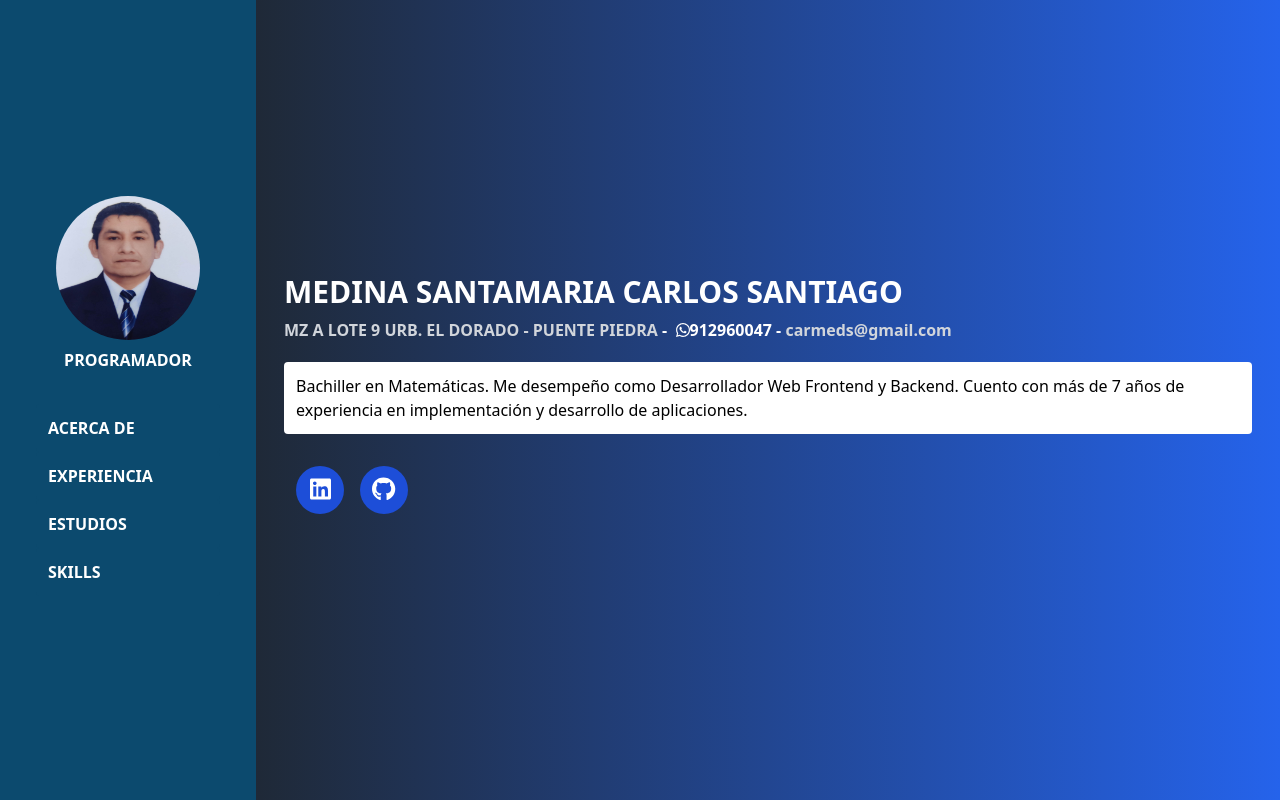
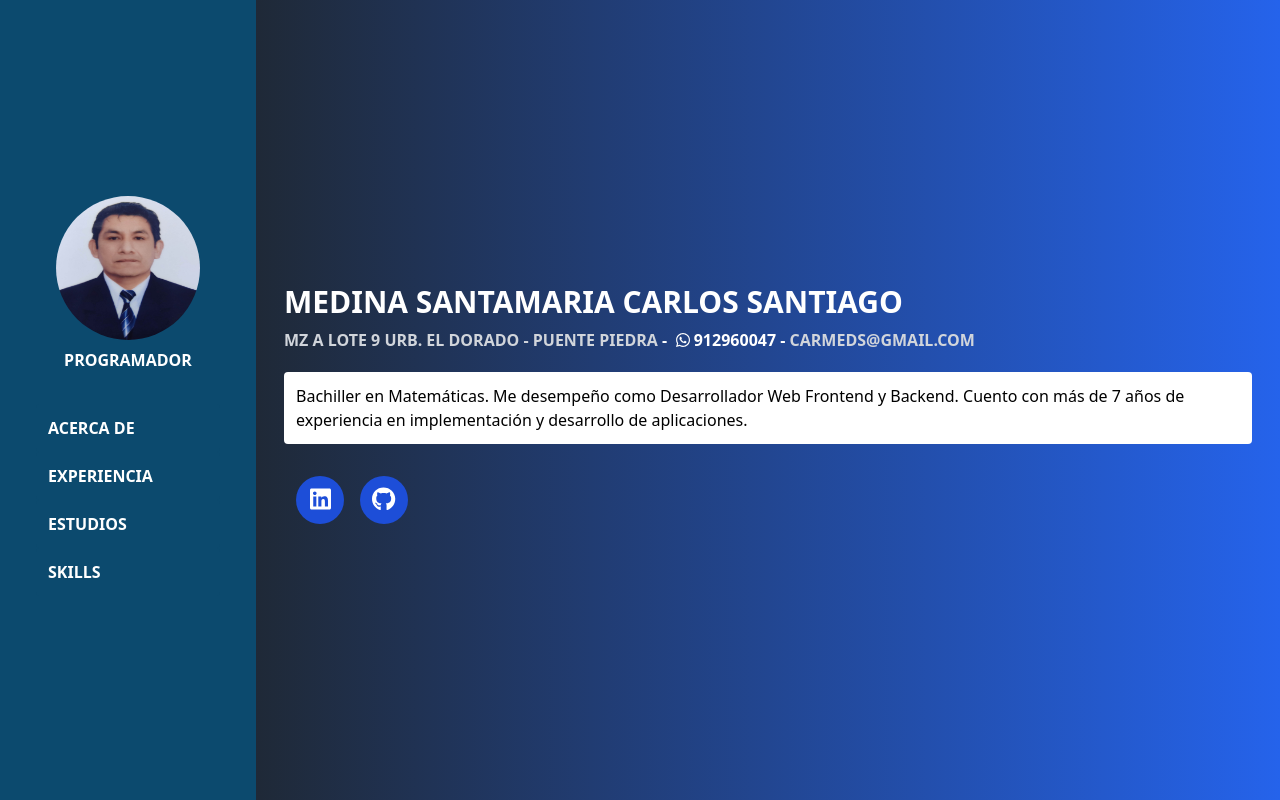
Before and after one commit to carmeds/carmeds, a Vue app: page / in a window 1280 px wide. Built offline with nearby package versions, Linux system fonts and the light colour scheme.

Commit message:
Correccion principal

```diff
--- a/src/views/PrincipalView.vue
+++ b/src/views/PrincipalView.vue
@@ -23,10 +23,10 @@ const misocial1=reactive({
       <img class=" bg-purple-200 rounded-full w-36 h-36 bg-contain" src="/public/img/foto2022.jpg" alt="carga de imagen">
     </div>
 
-    <h1 class="text-white font-bold uppercase text-3xl">Medina Santamaria Carlos Santiago</h1>
+    <h1 class="text-white font-bold uppercase text-3xl mt-5">Medina Santamaria Carlos Santiago</h1>
     <h2 class="text-white font-bold uppercase mt-2"> <span class="text-gray-300"> Mz A lote 9 Urb. El Dorado - Puente piedra </span>
-      - <span> &nbsp;<font-awesome-icon :icon="['fab', 'whatsapp']" /> </span>912960047
-      - <span class="text-gray-300 lowercase">carmeds@gmail.com</span>
+      - <span> &nbsp;<font-awesome-icon :icon="['fab', 'whatsapp']" /> </span> 912960047
+      - <span class="text-gray-300 ">carmeds@gmail.com</span>
     </h2>
     <div class="bg-white mt-5 p-3 rounded hidden sm:flex">
       <p>Bachiller en Matemáticas. Me desempeño como Desarrollador Web Frontend y Backend. Cuento con más de 7 años
```
